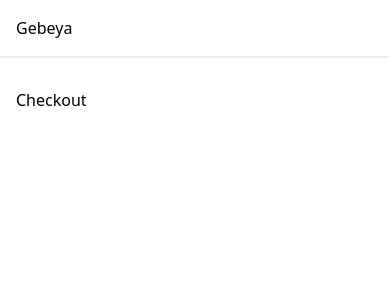
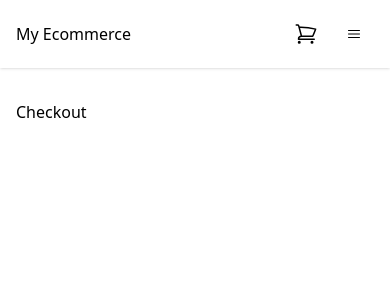
Before and after one commit to firoliyos/ecommerce-nextjs-fullstack-app, a Next.js app: page /checkout in a window 390 px wide. Shown: the top 300 px of the page. Built offline with nearby package versions, Linux system fonts and the light colour scheme.

Commit message:
feat: add responsive navbar with cart icon and mobile menu

```diff
--- a/components/navbar.tsx
+++ b/components/navbar.tsx
@@ -1,11 +1,35 @@
+"use client";
 import Link from "next/link";
+import {
+  ShoppingCartIcon,
+  Bars3Icon,
+  XMarkIcon,
+} from "@heroicons/react/24/outline";
+import { useCartStore } from "@/store/cart-store";
+import { useEffect, useState } from "react";
+import { Button } from "./ui/button";
+export const Navbar = () => {
+  const [mobileOpen, setMobileOpen] = useState<boolean>(false);
+  const { items } = useCartStore();
+  const cartCount = items.reduce((acc, item) => acc + item.quantity, 0);
 
-export const Navbar = () => {
+  useEffect(() => {
+    const handleResize = () => {
+      if (window.innerWidth >= 768) {
+        setMobileOpen(false);
+      }
+    };
+
+    window.addEventListener("resize", handleResize);
+
+    return () => window.removeEventListener("resize", handleResize);
+  }, []);
+
   return (
     <nav className="sticky top-0 z-50 bg-white shadow">
       <div className="container mx-auto flex items-center justify-between px-4 py-4">
         <Link href="/" className="hover:text-blue-600">
-          Gebeya
+          My Ecommerce
         </Link>
         <div className="hidden md:flex space-x-6">
           <Link href="/">Home</Link>
@@ -17,9 +41,48 @@ export const Navbar = () => {
           </Link>
         </div>
         <div className="flex items-center space-x-4">
+          <Link href="/checkout" className="relative">
+            <ShoppingCartIcon className="h-6 w-6" />
+            {cartCount > 0 && (
+              <span className="absolute -top-2 -right-2 flex h-5 w-5 items-center justify-center rounded-full bg-red-500 text-xs text-white">
+                {cartCount}
+              </span>
+            )}
+          </Link>
+          <Button
+            variant="ghost"
+            className="md:hidden"
+            onClick={() => setMobileOpen((prev) => !prev)}
+          >
+            {mobileOpen ? (
+              <XMarkIcon className="h-6 w-6" />
+            ) : (
+              <Bars3Icon className="h-6 w-6" />
+            )}
+          </Button>
         </div>
       </div>
-
+      {mobileOpen && (
+        <nav className="md:hidden bg-white shadow-md">
+          <ul className="flex flex-col p-4 space-y-2">
+            <li>
+              <Link href="/" className="block hover:text-blue-600">
+                Home
+              </Link>
+            </li>
+            <li>
+              <Link href="/products" className="block hover:text-blue-600">
+                Products
+              </Link>
+            </li>
+            <li>
+              <Link href="/checkout" className="block hover:text-blue-600">
+                Checkout
+              </Link>
+            </li>
+          </ul>
+        </nav>
+      )}
     </nav>
   );
 };
--- a/package.json
+++ b/package.json
@@ -9,6 +9,7 @@
     "lint": "next lint"
   },
   "dependencies": {
+    "@heroicons/react": "^2.2.0",
     "@radix-ui/react-slot": "^1.2.3",
     "@tailwindcss/postcss": "^4.1.11",
     "class-variance-authority": "^0.7.1",
```
Also changed, not shown: 1 other file (tests, documents, lock files or other folders).
